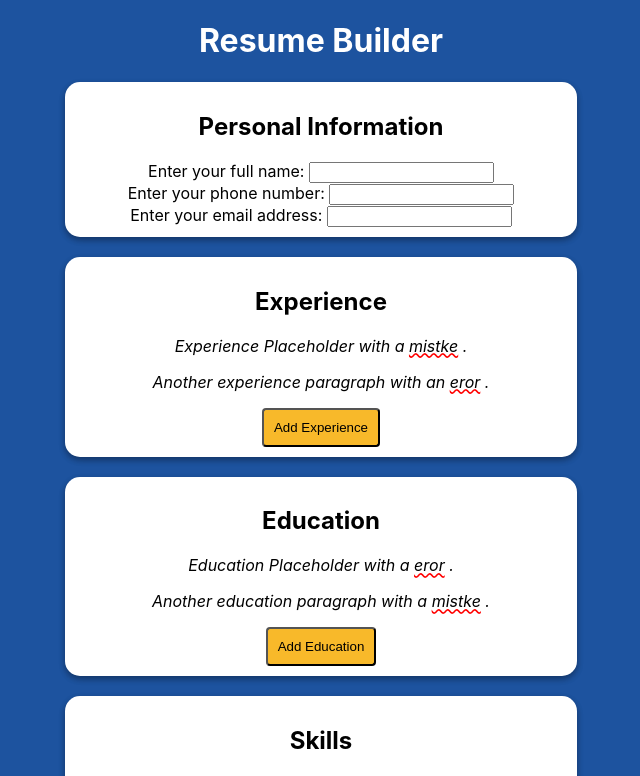
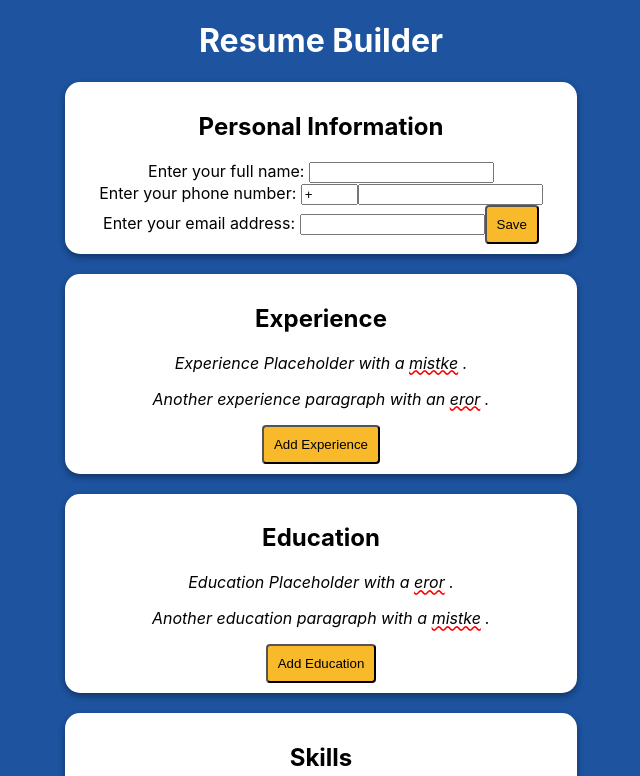
Before and after one commit to MLH-Fellowship/orientation-project-js-24.SUM.B, a React (Create React App) app: page / in a window 1280 px wide. Shown: the top 776 px of the page, without its empty margins (319-959 px from the left). Built offline with nearby package versions, Linux system fonts and the light colour scheme.

Commit message:
add Personal Information section

```diff
--- a/src/App.js
+++ b/src/App.js
@@ -2,6 +2,7 @@ import "./App.css";
 import { useRef, useState } from "react";
 import html2pdf from "html2pdf.js";
 import IncorrectWord from "./components/incorrect-word";
+import PersonalInfo from "./components/personal-info";
 
 function App() {
   const handleDownloadPdf = (resume) => {
@@ -110,17 +111,9 @@ function App() {
   return (
     <div className="App" ref={resumeRef}>
       <h1>Resume Builder</h1>
-      <div className="resumeSection">
-        <h2>Personal Information</h2>
-        <label for="name">Enter your full name: </label>
-        <input type="text" class="name"></input>
-        <br></br>
-        <label for="email">Enter your phone number: </label>
-        <input type="email" class="email"></input>
-        <br></br>
-        <label for="email">Enter your email address: </label>
-        <input type="tel" class="phoneNumber"></input>
-      </div>
+
+      <PersonalInfo />
+
       <div className="resumeSection">
         <h2>Experience</h2>
         {renderContent(
--- /dev/null
+++ b/src/components/personal-info.jsx
@@ -0,0 +1,33 @@
+import React, {useState} from "react";
+
+function PersonalInfo() {
+  const [name, setName] = useState("");
+  const [phoneNumber, setphoneNumber] = useState("");
+  const [email, setEmail] = useState("");
+
+  const handleName = (e) =>{
+    setName(e.target.value);
+  }
+
+  return (
+
+    <form className="resumeSection">
+        <h2>Personal Information</h2>
+
+        <label for="name">Enter your full name: </label>
+        <input type="text" class="name" onChange={(e)=>handleName(e)}></input>
+        <br></br>
+
+        <label for="email">Enter your phone number: </label>
+        <input type="text" class="email" size="4" value="+"></input>
+        <input type="email" class="email"></input>
+        <br></br>
+
+        <label for="email">Enter your email address: </label>
+        <input type="tel" class="phoneNumber"></input>
+        <button type="submit">Save</button>
+      </form>
+  );
+}
+
+export default PersonalInfo;
```
